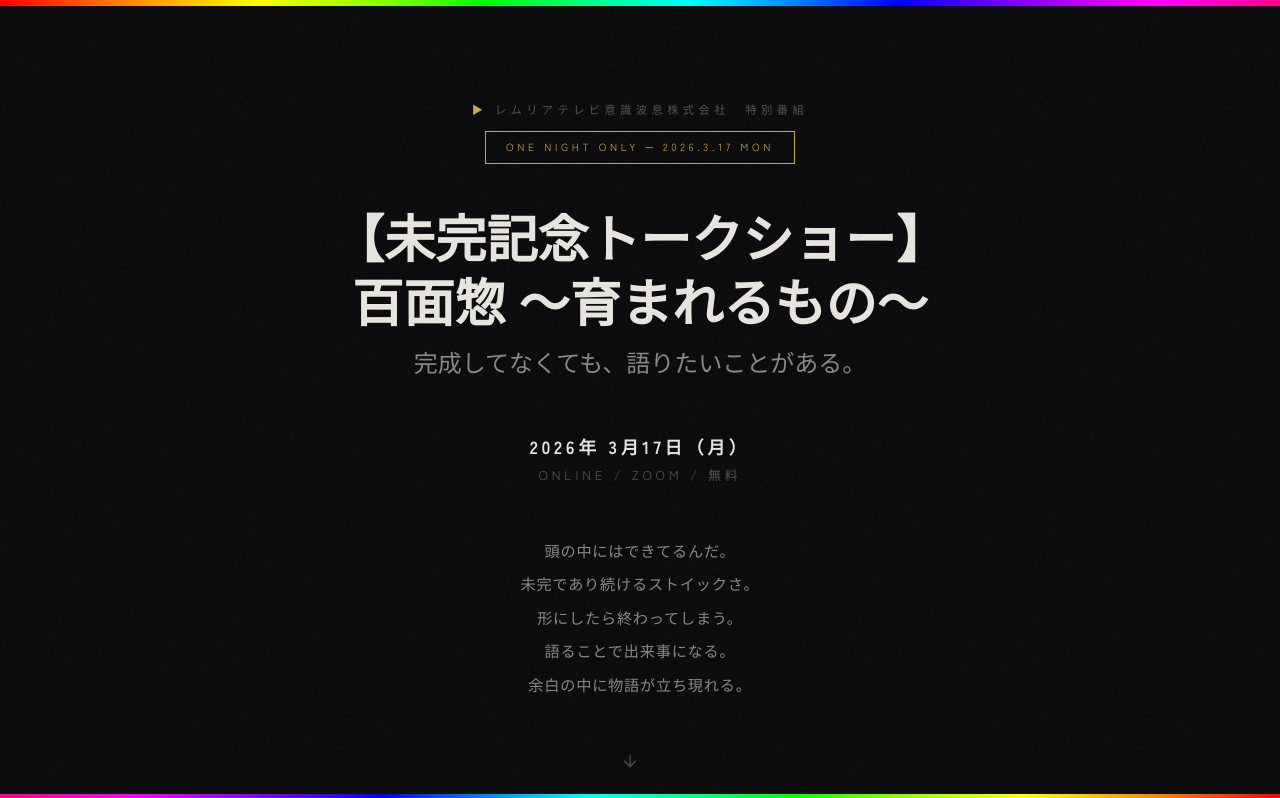
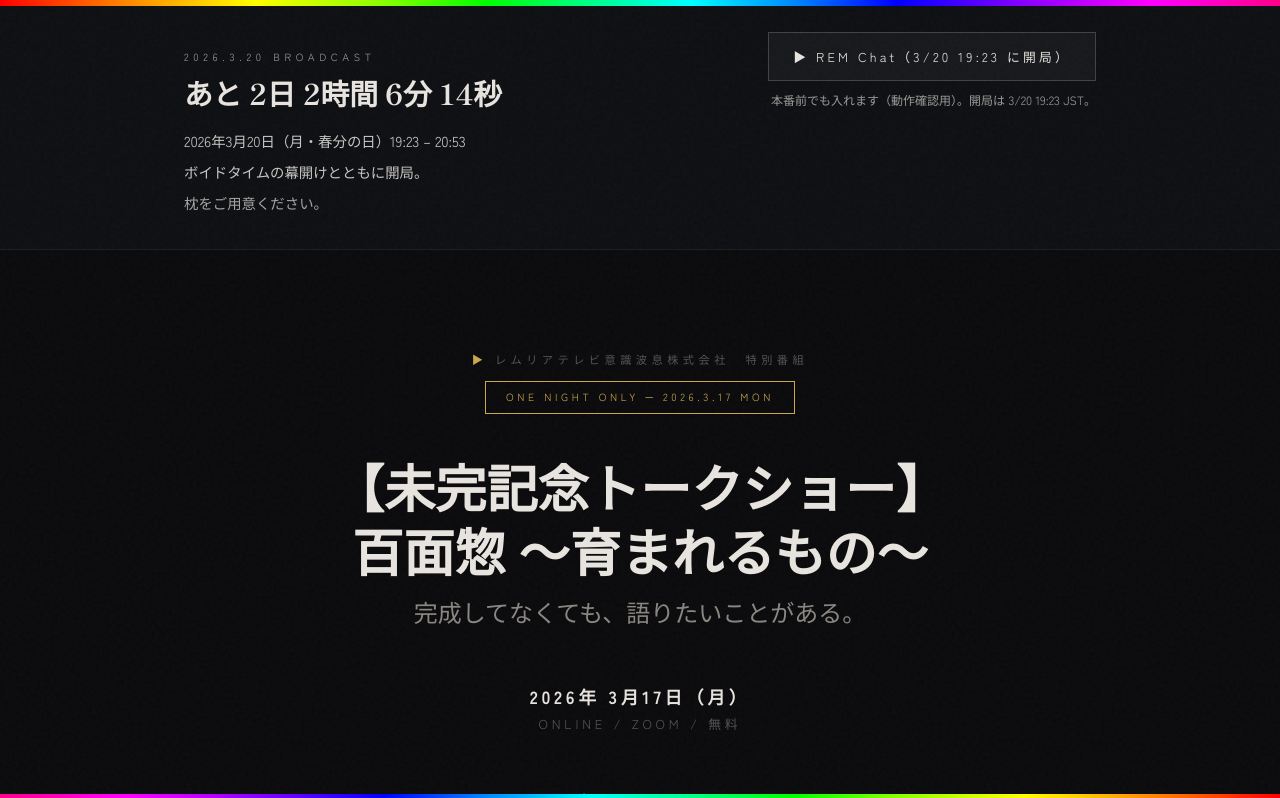
Before and after one commit to REMriaTV/mikan-kinen, a Next.js app: page / in a window 1280 px wide. Shown: the top 798 px of the page. Built offline with nearby package versions, Linux system fonts and the light colour scheme.

Commit message:
Add broadcast countdown and REM Chat link
Made-with: Cursor

```diff
--- a/src/app/page.tsx
+++ b/src/app/page.tsx
@@ -1,8 +1,10 @@
 import Link from "next/link";
+import BroadcastCountdownBanner from "@/components/BroadcastCountdownBanner";
 
 export default function Home() {
   return (
     <main>
+      <BroadcastCountdownBanner />
       {/* HERO */}
       <section className="min-h-screen flex flex-col justify-center items-center text-center px-6 py-20 relative">
         <p className="text-[0.7rem] tracking-[0.4em] uppercase text-dim mb-3 animate-fade-in" style={{ animationDelay: "0.3s" }}>
--- /dev/null
+++ b/src/components/BroadcastCountdownBanner.tsx
@@ -0,0 +1,95 @@
+"use client";
+
+import React, { useEffect, useMemo, useState } from "react";
+import Link from "next/link";
+
+const COPY = {
+  COUNTDOWN_PREFIX: "あと",
+  COUNTDOWN_SUFFIX: "",
+  NOW_CHANNELING: "Now Channeling...",
+  REM_CHAT_LABEL_BEFORE: "REM Chat（3/20 19:23 に開局）",
+  REM_CHAT_LABEL_AFTER: "REM Chat に入る",
+  REM_CHAT_NOTE_BEFORE:
+    "本番前でも入れます（動作確認用）。開局は 3/20 19:23 JST。",
+  REM_CHAT_NOTE_AFTER: "交信を開始できます。",
+  EVENT_DATE: "2026年3月20日（月・春分の日）19:23 – 20:53",
+  EVENT_TAGLINE: "ボイドタイムの幕開けとともに開局。",
+  EVENT_NOTE: "枕をご用意ください。",
+} as const;
+
+// 2026-03-20 19:23:00 JST = 2026-03-20T10:23:00Z
+const TARGET_EPOCH_MS = Date.parse("2026-03-20T10:23:00Z");
+
+function formatCountdown(ms: number) {
+  const totalSeconds = Math.max(0, Math.floor(ms / 1000));
+  const days = Math.floor(totalSeconds / 86400);
+  const hours = Math.floor((totalSeconds % 86400) / 3600);
+  const minutes = Math.floor((totalSeconds % 3600) / 60);
+  const seconds = totalSeconds % 60;
+  return { days, hours, minutes, seconds };
+}
+
+export default function BroadcastCountdownBanner() {
+  const [nowMs, setNowMs] = useState<number>(() => Date.now());
+
+  useEffect(() => {
+    const t = window.setInterval(() => setNowMs(Date.now()), 1000);
+    return () => window.clearInterval(t);
+  }, []);
+
+  const remainingMs = TARGET_EPOCH_MS - nowMs;
+  const isLive = remainingMs <= 0;
+  const countdown = useMemo(() => formatCountdown(remainingMs), [remainingMs]);
+
+  return (
+    <section className="bg-[#0D0F12] text-[#E8E4DF] border-b border-[rgba(255,255,255,0.06)]">
+      <div className="max-w-[960px] mx-auto px-6 py-6 md:py-8 space-y-4">
+        <div className="flex flex-col md:flex-row md:items-end md:justify-between gap-4">
+          <div className="space-y-2">
+            <p className="text-[0.65rem] tracking-[0.45em] uppercase text-[rgba(232,228,223,0.65)]">
+              2026.3.20 Broadcast
+            </p>
+            <div className="font-shippori font-bold text-[clamp(1.2rem,3vw,1.8rem)] leading-tight">
+              {isLive ? (
+                <span className="text-gold">{COPY.NOW_CHANNELING}</span>
+              ) : (
+                <span>
+                  {COPY.COUNTDOWN_PREFIX} {countdown.days}日 {countdown.hours}時間{" "}
+                  {countdown.minutes}分 {countdown.seconds}秒
+                  {COPY.COUNTDOWN_SUFFIX}
+                </span>
+              )}
+            </div>
+          </div>
+
+          <div className="md:text-right space-y-2">
+            <Link
+              href="/garage-v2"
+              className={
+                "inline-block text-[0.8rem] tracking-[0.25em] px-6 py-3 border transition-all " +
+                (isLive
+                  ? "bg-gold text-deep border-gold hover:bg-transparent hover:text-gold"
+                  : "bg-[rgba(255,255,255,0.04)] text-[#E8E4DF] border-[rgba(255,255,255,0.18)] hover:border-gold")
+              }
+            >
+              ▶ {isLive ? COPY.REM_CHAT_LABEL_AFTER : COPY.REM_CHAT_LABEL_BEFORE}
+            </Link>
+            <div className="text-[0.75rem] text-[rgba(232,228,223,0.65)]">
+              {isLive ? COPY.REM_CHAT_NOTE_AFTER : COPY.REM_CHAT_NOTE_BEFORE}
+            </div>
+          </div>
+        </div>
+
+        <div className="grid grid-cols-1 md:grid-cols-[1fr_auto] gap-4 md:gap-6 items-start">
+          <div className="space-y-1 text-[0.9rem] text-[rgba(232,228,223,0.86)] leading-[1.9]">
+            <div>{COPY.EVENT_DATE}</div>
+            <div>{COPY.EVENT_TAGLINE}</div>
+            <div className="text-[0.9rem] text-[rgba(232,228,223,0.7)]">
+              {COPY.EVENT_NOTE}
+            </div>
+          </div>
+        </div>
+      </div>
+    </section>
+  );
+}
```
